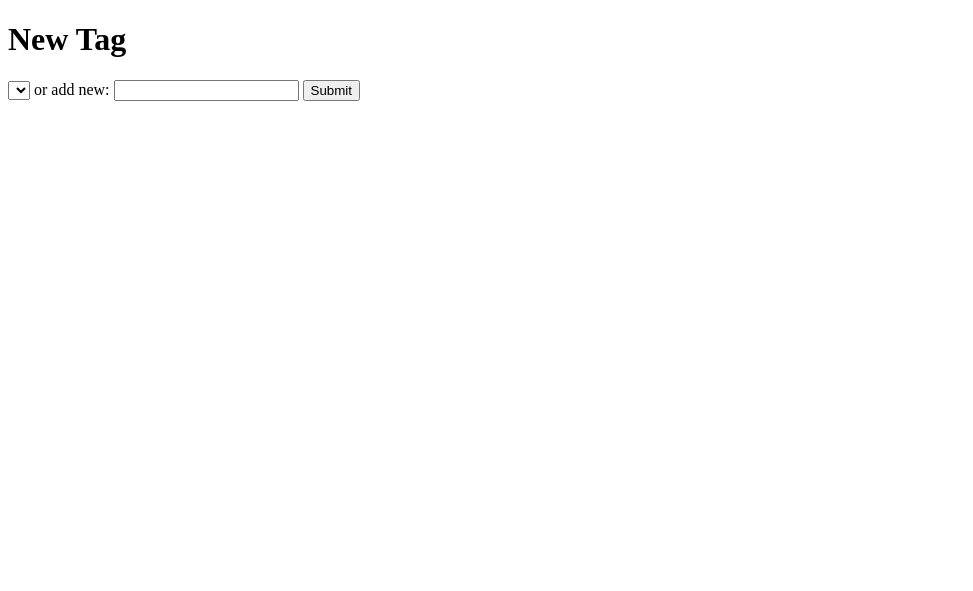
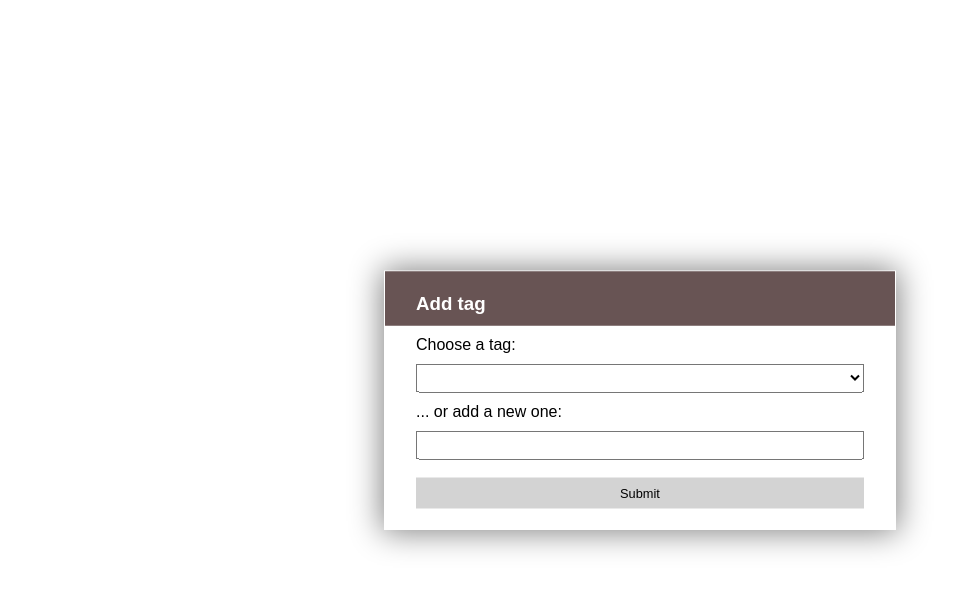
Before and after one commit to Aviatore/ask-mate-1, a Flask app: page /question/1/new-tag in a window 1280 px wide. Shown: the top 591 px of the page, without its empty margins (0-973 px from the left). Run offline with Flask 2, Linux system fonts and the light colour scheme; lists and menus that the app fills with data are empty; some libraries are stand-ins or nearby versions.

Commit message:
Correct the 'add tag' page

```diff
--- a/static/add-question.css
+++ b/static/add-question.css
@@ -134,3 +134,7 @@ img:hover {
 .title > h3 {
     color: white;
 }
+.tag-txt {
+    font-family: sans-serif;
+    margin-top: 10px;
+}
--- a/templates/new_tag.html
+++ b/templates/new_tag.html
@@ -2,20 +2,31 @@
 <html lang="en">
 <head>
     <meta charset="UTF-8">
+    <link type="text/css" rel="stylesheet" href="{{ url_for("static", filename="add-question.css") }}">
     <title>New Tag</title>
 </head>
 <body>
-<h1>New Tag</h1>
+<div class="body">
+    <div id="container">
+        <div class="title">
+            <h3 class="center">Add tag</h3>
+        </div>
+
         <form action="" method="POST">
-<select name="select_tag">
+            <span class="center tag-txt">Choose a tag:</span>
+            <select class="input center" name="select_tag">
                 <option selected="selected"></option>
                 {% for tag in all_tags %}
                     <option value={{ tag }}>{{ tag }}</option>
                 {% endfor %}
             </select>
-or add new:
-<input type="text" name="add_tag">
-<button type="submit">Submit</button>
+            <span class="center tag-txt">... or add a new one:</span>
+            <input class="input center" type="text" name="add_tag"><br>
+            <button type="submit" class="center button">Submit</button>
         </form>
+    </div>
+</div>
+
+
 </body>
 </html>
```
Lines whose indentation alone changed are shown as unchanged.
